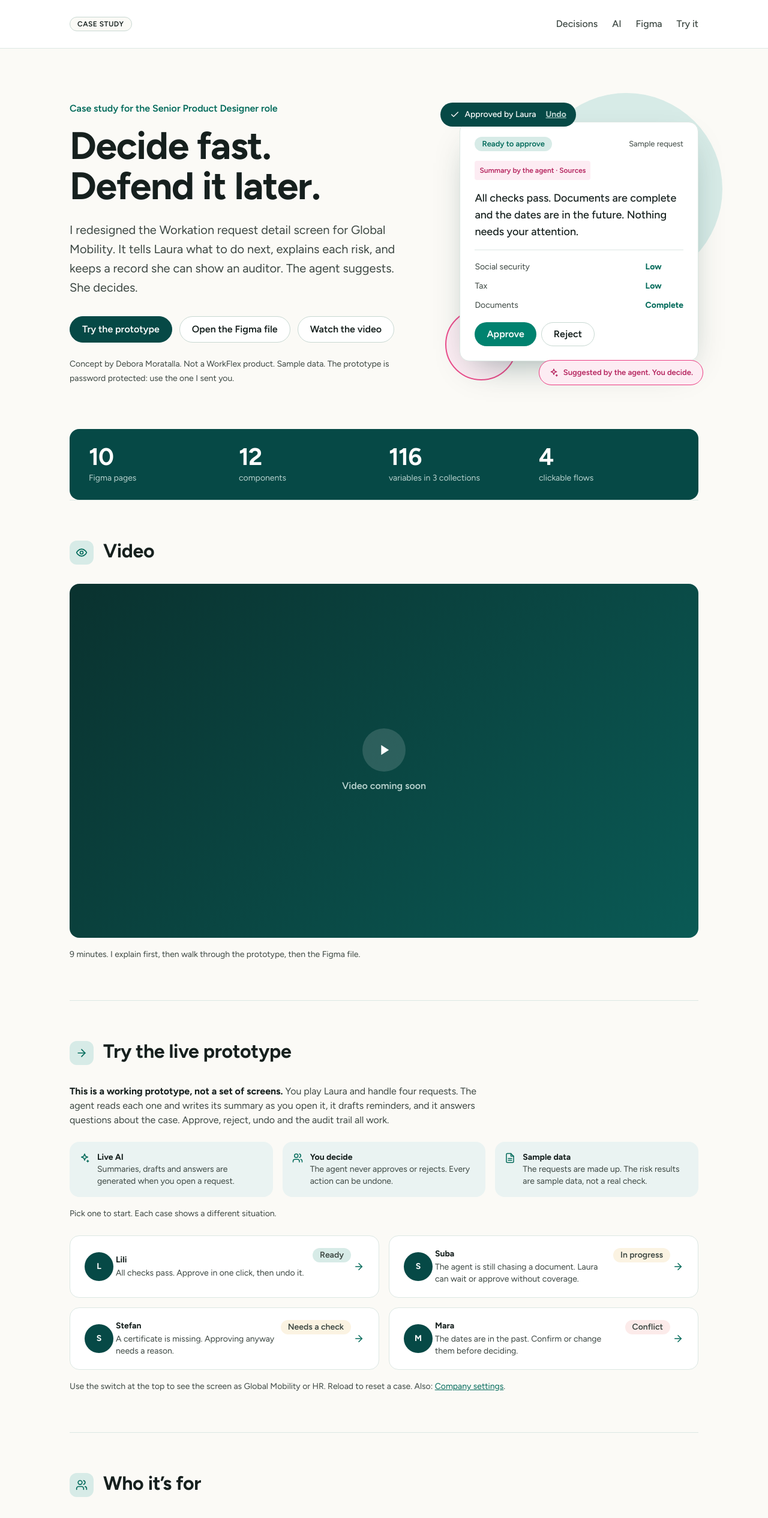
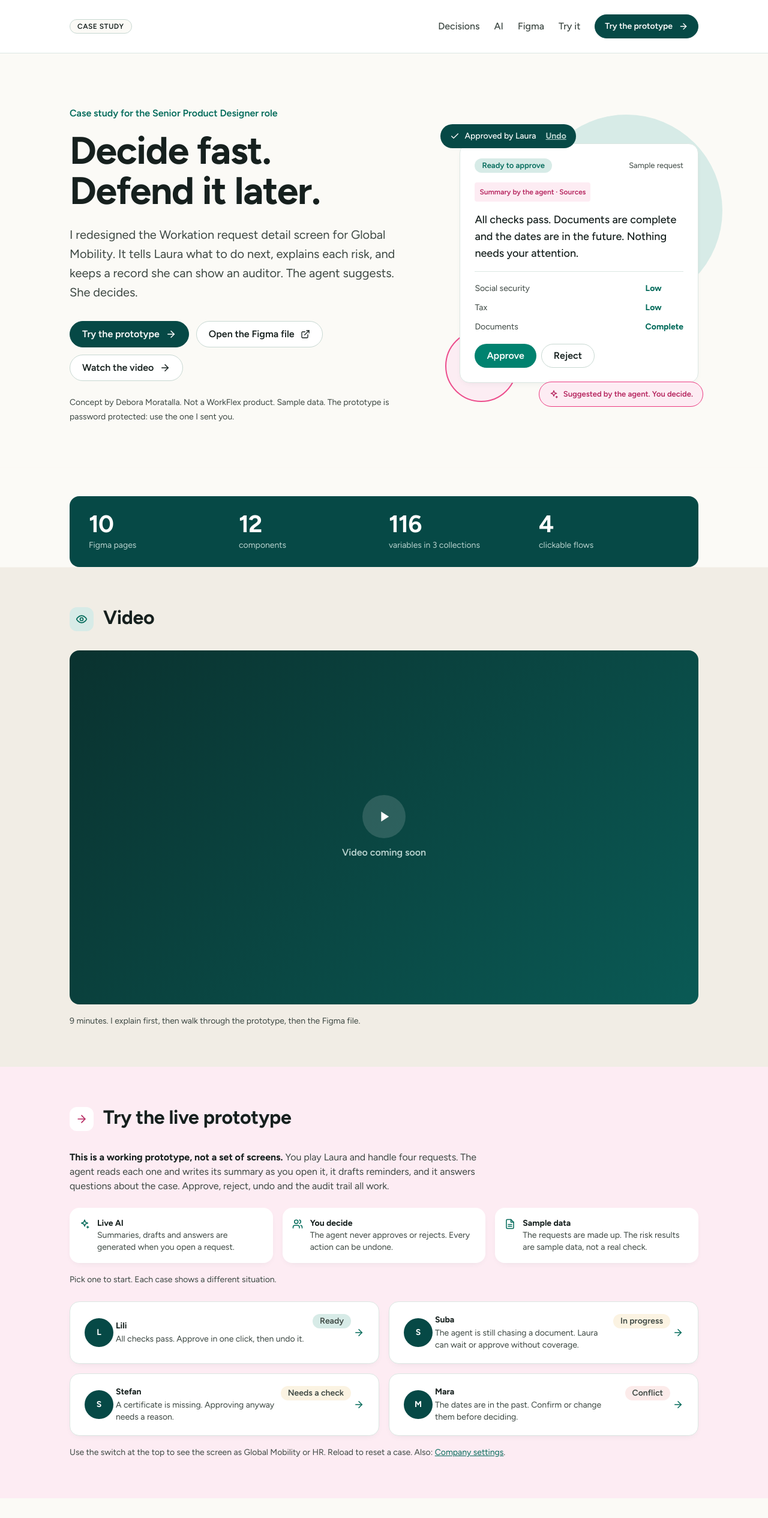
Before and after one commit to deboramoratalla-lab/worktation-agent, a Next.js app: page /case in a window 1280 px wide. Shown: the top 2530 px of the page at 60% size. Built offline with nearby package versions, Linux system fonts and the light colour scheme.

Commit message:
Landing: colour bands, button/card interactions, reveal
Co-Authored-By: Claude Sonnet 5.5 <noreply@anthropic.com>
Claude-Session: https://claude.ai/code/session_01CwxGZvk1v4vKUDqNhvnEAU

```diff
--- a/app/case/landing.css
+++ b/app/case/landing.css
@@ -122,3 +122,51 @@ main, .lp-foot { max-width: var(--w); margin: 0 auto; padding: 0 16px; }
 .lp-facts li { display: flex; gap: 12px; align-items: flex-start; padding: 16px; border-radius: var(--radius-lg); background: var(--color-mint-100); color: var(--color-text-secondary); font-size: 14px; line-height: 20px; }
 .lp-facts svg { flex: none; color: var(--color-green-700); margin-top: 2px; } .lp-facts b { display: block; color: var(--color-text-primary); }
 @media (max-width: 800px) { .lp-facts { grid-template-columns: 1fr; } }
+
+/* --- full-bleed colour sections --- */
+.lp-hero, .lp-sec, .lp-band { --bleed: var(--color-bg-subtle); background: var(--bleed); box-shadow: 0 0 0 100vmax var(--bleed); clip-path: inset(0 -100vmax); border-top: 0; }
+.lp-hero { --bleed: var(--color-mint-100); margin-top: 0; }
+.lp-hero + .lp-stats { margin-top: 48px; }
+#video { --bleed: var(--color-bg-subtle); }
+#try { --bleed: var(--color-pink-50); }
+.lp-sec[aria-labelledby="h-user"] { --bleed: var(--color-bg-surface); }
+#decisions { --bleed: var(--color-paper-100); }
+.lp-band { --bleed: var(--color-bg-inverse); margin: 0; border-radius: 0; padding: 0; }
+#figma { --bleed: var(--color-mint-50); }
+.lp-sec[aria-labelledby="h-out"] { --bleed: var(--color-amber-50); }
+.lp-foot { background: transparent; }
+#try .lp-facts li { background: var(--color-bg-surface); }
+#try .lp-hi { background: var(--color-bg-surface); color: var(--color-agent-fg); }
+#decisions .lp-hi, #figma .lp-hi { background: var(--color-bg-surface); }
+.lp-sec[aria-labelledby="h-out"] .lp-hi { background: var(--color-bg-surface); color: var(--color-amber-700); }
+.lp-hero .lp-eyebrow { color: var(--color-green-700); }
+
+/* --- buttons + interactions --- */
+.lp-btn { gap: 10px; transition: transform .15s ease, background-color .15s ease, box-shadow .15s ease; }
+.lp-btn svg { transition: transform .15s ease; }
+.lp-btn:hover { transform: translateY(-2px); box-shadow: 0 8px 20px -10px rgba(4,47,45,.5); }
+.lp-btn:hover svg { transform: translateX(3px); }
+.lp-btn:active { transform: translateY(0); }
+.lp-btn-sm { min-height: 40px; padding: 0 16px; font-size: 14px; }
+.lp-topin { gap: 24px; } .lp-top nav { margin-left: auto; }
+.lp-cards a, .lp-dec li, .lp-tiles li { transition: transform .18s ease, box-shadow .18s ease, border-color .18s ease; }
+.lp-dec li:hover, .lp-tiles li:hover { transform: translateY(-3px); }
+.lp-dec li:hover { box-shadow: var(--shadow-float); }
+.lp-cards a:hover { transform: translateY(-3px); }
+.lp-chips a { transition: background-color .15s ease, transform .15s ease; } .lp-chips a:hover { transform: translateY(-1px); }
+.lp-top nav a { position: relative; } .lp-top nav a::after { content: ''; position: absolute; left: 0; right: 0; bottom: 0; height: 2px; background: var(--color-green-600); transform: scaleX(0); transition: transform .18s ease; } .lp-top nav a:hover::after { transform: scaleX(1); } .lp-top nav a:hover { text-decoration: none; }
+[data-reveal] { opacity: 0; transform: translateY(24px); transition: opacity .5s ease, transform .5s ease; }
+[data-reveal].is-in { opacity: 1; transform: none; }
+.lp-band-in { padding: 64px 0; }
+@media (prefers-reduced-motion: reduce) { .lp *, [data-reveal] { transition: none !important; } [data-reveal] { opacity: 1; transform: none; } .lp-btn:hover, .lp-dec li:hover, .lp-tiles li:hover, .lp-cards a:hover { transform: none; } }
+@media (max-width: 800px) { .lp-btn-sm { display: none; } }
+
+/* --- rhythm + card finish, same values as the product tokens --- */
+.lp-hero { --bleed: var(--color-bg-subtle); }
+#video { --bleed: var(--color-paper-100); }
+.lp-sec[aria-labelledby="h-user"] { --bleed: var(--color-bg-subtle); }
+.lp-sec[aria-labelledby="h-out"] { --bleed: var(--color-paper-100); }
+.lp-sec[aria-labelledby="h-out"] .lp-hi { color: var(--color-green-700); }
+.lp-cards a, .lp-dec li, .lp-facts li, .lp-mock { box-shadow: 0 4px 14px -8px rgba(6, 73, 70, .16); }
+.lp-cards a:hover, .lp-dec li:hover { box-shadow: var(--shadow-float); }
+.lp-blob-a { background: var(--color-mint-200); }
--- a/app/case/page.tsx
+++ b/app/case/page.tsx
@@ -1,6 +1,7 @@
 import type { Metadata } from 'next';
 import './landing.css';
 import { Icon, type IconName } from '@/components/Icon';
+import { Reveal } from '@/components/Reveal';
 
 export const metadata: Metadata = {
   title: 'Workation approval, case study',
@@ -78,6 +79,7 @@ const CASES = [
 export default function Landing() {
   return (
     <div className="lp">
+      <Reveal />
       <a className="lp-skip" href="#main">Skip to content</a>
       <header className="lp-top"><div className="lp-topin">
         <span className="lp-tag">Case study</span>
@@ -87,6 +89,7 @@ export default function Landing() {
           <a href="#figma">Figma</a>
           <a href="#try">Try it</a>
         </nav>
+        <a className="lp-btn lp-btn-primary lp-btn-sm" href="#try">Try the prototype<Icon name="arrow-right" size={16} /></a>
       </div></header>
 
       <main id="main">
@@ -96,9 +99,9 @@ export default function Landing() {
             <h1>Decide fast. Defend it later.</h1>
             <p className="lp-lead">I redesigned the Workation request detail screen for Global Mobility. It tells Laura what to do next, explains each risk, and keeps a record she can show an auditor. The agent suggests. She decides.</p>
             <div className="lp-cta">
-              <a className="lp-btn lp-btn-primary" href="#try">Try the prototype</a>
-              <a className="lp-btn" href={fig()} target="_blank" rel="noreferrer">Open the Figma file</a>
-              <a className="lp-btn" href="#video">Watch the video</a>
+              <a className="lp-btn lp-btn-primary" href="#try">Try the prototype<Icon name="arrow-right" size={18} /></a>
+              <a className="lp-btn" href={fig()} target="_blank" rel="noreferrer">Open the Figma file<Icon name="external-link" size={16} /></a>
+              <a className="lp-btn" href="#video">Watch the video<Icon name="arrow-right" size={18} /></a>
             </div>
             <p className="lp-meta">Concept by Debora Moratalla. Not a WorkFlex product. Sample data. The prototype is password protected: use the one I sent you.</p>
           </div>
@@ -122,7 +125,7 @@ export default function Landing() {
           <li><b>4</b><span>clickable flows</span></li>
         </ul>
 
-        <section id="video" className="lp-sec" aria-labelledby="h-video">
+        <section id="video" data-reveal className="lp-sec" aria-labelledby="h-video">
           <h2 id="h-video"><span className="lp-hi"><Icon name="eye" size={20} /></span>Video</h2>
           <div className="lp-video" role="img" aria-label="Video placeholder">
             <span className="lp-play"><svg width="28" height="28" viewBox="0 0 24 24" aria-hidden="true"><path d="M8 5v14l11-7z" fill="currentColor" /></svg></span><span>Video coming soon</span>
@@ -130,7 +133,7 @@ export default function Landing() {
           <p className="lp-cap">9 minutes. I explain first, then walk through the prototype, then the Figma file.</p>
         </section>
 
-        <section id="try" className="lp-sec" aria-labelledby="h-try">
+        <section id="try" data-reveal className="lp-sec" aria-labelledby="h-try">
           <h2 id="h-try"><span className="lp-hi"><Icon name="arrow-right" size={20} /></span>Try the live prototype</h2>
           <div className="lp-intro">
             <p className="lp-lead-sm"><strong>This is a working prototype, not a set of screens.</strong> You play Laura and handle four requests. The agent reads each one and writes its summary as you open it, it drafts reminders, and it answers questions about the case. Approve, reject, undo and the audit trail all work.</p>
@@ -154,7 +157,7 @@ export default function Landing() {
           <p className="lp-cap">Use the switch at the top to see the screen as Global Mobility or HR. Reload to reset a case. Also: <a href="/?v=settings">Company settings</a>.</p>
         </section>
 
-        <section className="lp-sec" aria-labelledby="h-user">
+        <section data-reveal className="lp-sec" aria-labelledby="h-user">
           <h2 id="h-user"><span className="lp-hi"><Icon name="users" size={20} /></span>Who it’s for</h2>
           <div className="lp-two">
             <div>
@@ -168,7 +171,7 @@ export default function Landing() {
           </div>
         </section>
 
-        <section id="decisions" className="lp-sec" aria-labelledby="h-dec">
+        <section id="decisions" data-reveal className="lp-sec" aria-labelledby="h-dec">
           <h2 id="h-dec"><span className="lp-hi"><Icon name="check" size={20} /></span>What changed on the screen</h2>
           <ul className="lp-dec">
             {DECISIONS.map((d, i) => (
@@ -193,7 +196,7 @@ export default function Landing() {
           </div>
         </section>
 
-        <section id="figma" className="lp-sec" aria-labelledby="h-fig">
+        <section id="figma" data-reveal className="lp-sec" aria-labelledby="h-fig">
           <h2 id="h-fig"><span className="lp-hi"><Icon name="grid" size={20} /></span>How the Figma file is organised</h2>
           <p className="lp-lead-sm">Ten pages, from research to handoff. Everything uses auto-layout, spacing follows an 8px scale, and layers are named the way a team would name them.</p>
 
@@ -234,7 +237,7 @@ export default function Landing() {
           <p>Web classes map to Figma frames. For example, <code>.sp-page</code> is Company settings, Agent tab. Each component lists its states and edge cases.</p>
         </section>
 
-        <section className="lp-sec" aria-labelledby="h-out">
+        <section data-reveal className="lp-sec" aria-labelledby="h-out">
           <h2 id="h-out"><span className="lp-hi"><Icon name="alert" size={20} /></span>What I didn’t do</h2>
           <ul className="lp-list">
             <li><strong>Other Company settings tabs</strong>They come from the WorkFlex Help Center. Only Agent is designed.</li>
--- /dev/null
+++ b/components/Reveal.tsx
@@ -0,0 +1,19 @@
+'use client';
+import { useEffect } from 'react';
+
+// Fades sections in as they enter the viewport. Does nothing for reduced motion.
+export function Reveal() {
+  useEffect(() => {
+    const els = Array.from(document.querySelectorAll<HTMLElement>('[data-reveal]'));
+    if (window.matchMedia('(prefers-reduced-motion: reduce)').matches || !('IntersectionObserver' in window)) {
+      els.forEach((e) => e.classList.add('is-in'));
+      return;
+    }
+    const io = new IntersectionObserver((entries) => {
+      entries.forEach((en) => { if (en.isIntersecting) { en.target.classList.add('is-in'); io.unobserve(en.target); } });
+    }, { rootMargin: '0px 0px -8% 0px' });
+    els.forEach((e) => io.observe(e));
+    return () => io.disconnect();
+  }, []);
+  return null;
+}
```
